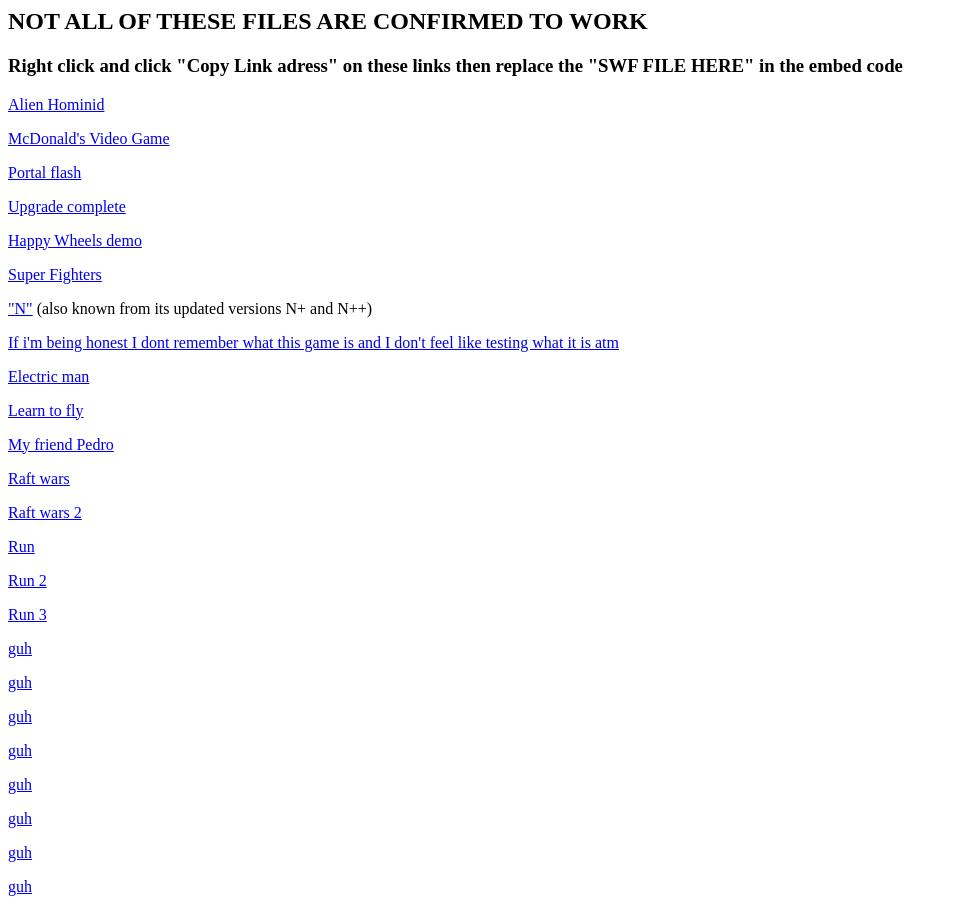
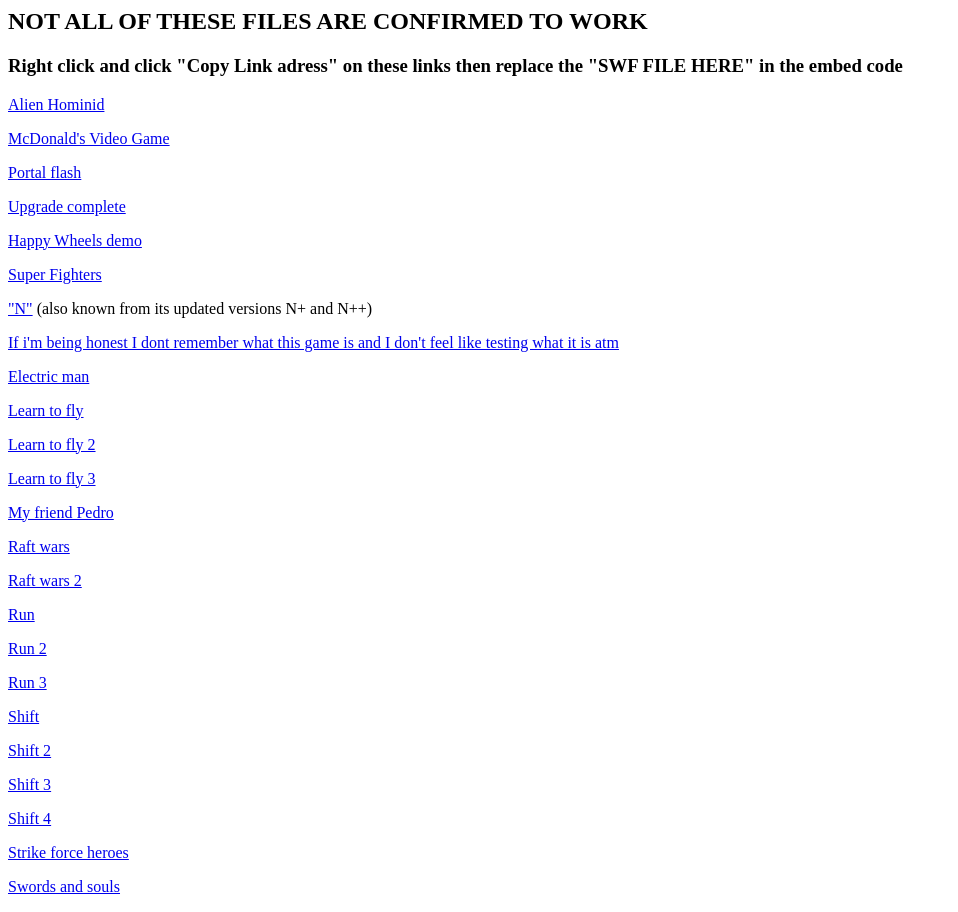
Before and after one commit to XxSIBxX/ruffleembedsetup112, a plain HTML site: page swf/index.html in a window 1280 px wide. Shown: the whole page, without its empty margins (0-958 px from the left). Drawn offline with Linux system fonts and the light colour scheme.

Commit message:
updated swf file list html file
ok its practically done now, only thing that's missing is that goofy "cf.swf" file that I've got no idea what it is

```diff
--- a/swf/index.html
+++ b/swf/index.html
@@ -10,17 +10,17 @@
 <p><a href="cf.swf">If i'm being honest I dont remember what this game is and I don't feel like testing what it is atm</a></p>
 <p><a href="electric-man-2-540817f.swf">Electric man</a></p>
 <p><a href="learn-to-fly-37895ed4.swf">Learn to fly</a></p>
+<p><a href="secure_Learn2Fly.swf">Learn to fly 2</a></p>
+<p><a href="secureLtF3NAPE.swf">Learn to fly 3</a></p>
 <p><a href="my-friend-pedro-1598012ef.swf">My friend Pedro</a></p>
 <p><a href="raftwars.swf">Raft wars</a></p>
 <p><a href="raft-wars-2-14853.swf">Raft wars 2</a></p>
 <p><a href="run.swf">Run</a></p>
 <p><a href="run_2.swf">Run 2</a></p>
 <p><a href="run3.swf">Run 3</a></p>
-<p><a href="guh">guh</a></p>
-<p><a href="guh">guh</a></p>
-<p><a href="guh">guh</a></p>
-<p><a href="guh">guh</a></p>
-<p><a href="guh">guh</a></p>
-<p><a href="guh">guh</a></p>
-<p><a href="guh">guh</a></p>
-<p><a href="guh">guh</a></p>
+<p><a href="shift-751817f.swf">Shift</a></p>
+<p><a href="shift2.swf">Shift 2</a></p>
+<p><a href="shift3.swf">Shift 3</a></p>
+<p><a href="shift_4_new_ver_7d.swf">Shift 4</a></p>
+<p><a href="strikeforceheroes.swf">Strike force heroes</a></p>
+<p><a href="swordssouls-17817.swf">Swords and souls</a></p>
```
